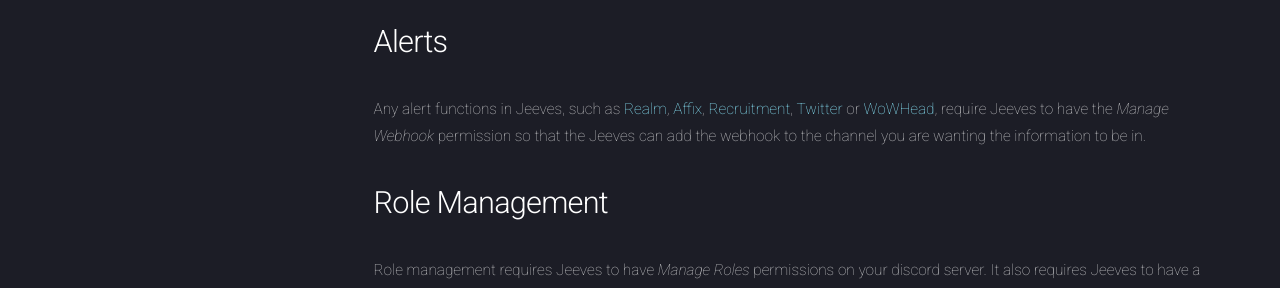
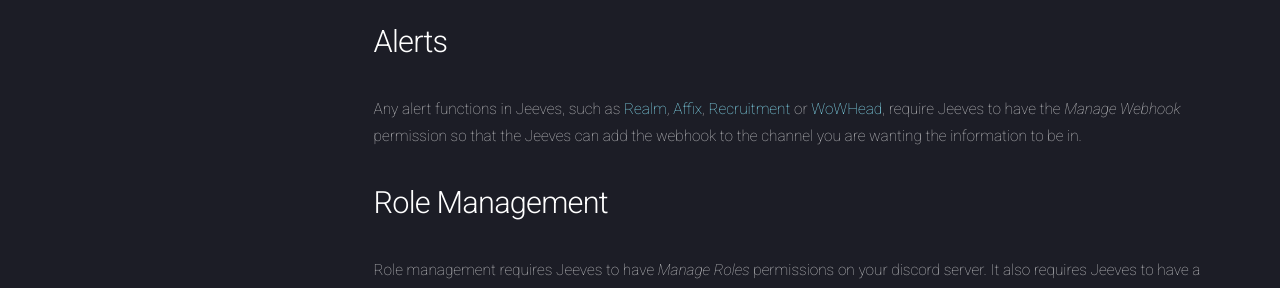
Before and after one commit to TeamJeeves/Jeeves-Bot-Documentation, an MkDocs documentation site: the page built from docs/guides/Permissions.md, in a window 1280 px wide and 900 px high. Shown: the part 368-656 px from the top of the window. Built offline with MkDocs 1.6.1, drawn with Linux system fonts in a browser that asks for light colours; nearby versions of some CDN libraries.

Commit message:
improve wording and accuracy

```diff
--- a/docs/guides/Permissions.md
+++ b/docs/guides/Permissions.md
@@ -4,43 +4,42 @@ By default, Jeeves requests full admin rights to your discord server when you ad
 
 ## Basic functions
 
-The basic functions of Jeeves require Jeeves to have *View Channels*, *Send Messages* and *Embed Links* permissions
+The basic functions of Jeeves require Jeeves to have _View Channels_, _Send Messages_ and _Embed Links_ permissions
 
 ## Alerts
 
-Any alert functions in Jeeves, such as [Realm](../commands/feeds/realm-alerts.md), [Affix](../commands/feeds/affix-alerts.md), [Recruitment](../commands/feeds/recruitment.md), [Twitter](../commands/feeds/twitter.md) or [WoWHead](../commands/feeds/wowhead-webhook.md), require Jeeves to have the *Manage Webhook* permission so that the Jeeves can add the webhook to the channel you are wanting the information to be in.
+Any alert functions in Jeeves, such as [Realm](../commands/feeds/realm-alerts.md), [Affix](../commands/feeds/affix-alerts.md), [Recruitment](../commands/feeds/recruitment.md) or [WoWHead](../commands/feeds/wowhead-webhook.md), require Jeeves to have the _Manage Webhook_ permission so that the Jeeves can add the webhook to the channel you are wanting the information to be in.
 
 ## Role Management
 
-Role management requires Jeeves to have *Manage Roles* permissions on your discord server. It also requires Jeeves to have a role higher in the role list than the roles that it will be assigning.
+Role management requires Jeeves to have _Manage Roles_ permissions on your discord server. It also requires Jeeves to have a role higher in the role list than the roles that it will be assigning.
 
 ## Nicknames
 
-For Jeeves to manage nicknames of players, Jeeves requires the *Manage Nicknames* permission
-
+For Jeeves to manage nicknames of players, Jeeves requires the _Manage Nicknames_ permission
 
 ## Permissions
 
-|Permission|Required|Reason|
-|-------------------------|:----:|------------------------|
-|Administrator|No||
-|Manage Server|No||
-|Manage Roles|Yes|This permission is required in order for Jeeves to assign roles|
-|Manage Channels|No||
-|Kick Members|No||
-|Ban Members|No||
-|Create Invite|No||
-|Manage Nicknames|Yes|This permission is required in order for Jeeves to assign nicknames to users|
-|Change Nickname|No||
-|Manage Emojis and Stickers|No||
-|Manage Webhooks|Yes|Jeeves setups webhooks for many Alert functions|
-|View Audit Log|No||
-|Read Messages|Yes|This basic permission allows Jeeves to see commands in chat|
-|Send Messages|Yes|This basic permission allows Jeeves to send messages in chat|
-|Embed Links|Yes|This permission is required for Jeeves to embed data in posts|
-|Read Message History|No||
-|Use External Emojis|Yes|Jeeves makes use of external emojis for the `!keystone list` command|
-|Connect|No|Jeeves no longer has audio functions|
-|Speak|No|Jeeves no longer has audio functions|
-|Move Members|Yes|This permission is required in order for Jeeves to perform the [Summon](../commands/tools/summon.md) function|
-|Use Voice Activity|No||
+| Permission                 | Required | Reason                                                                                                        |
+| -------------------------- | :------: | ------------------------------------------------------------------------------------------------------------- |
+| Administrator              |    No    |                                                                                                               |
+| Manage Server              |    No    |                                                                                                               |
+| Manage Roles               |   Yes    | This permission is required in order for Jeeves to assign roles                                               |
+| Manage Channels            |    No    |                                                                                                               |
+| Kick Members               |    No    |                                                                                                               |
+| Ban Members                |    No    |                                                                                                               |
+| Create Invite              |    No    |                                                                                                               |
+| Manage Nicknames           |   Yes    | This permission is required in order for Jeeves to assign nicknames to users                                  |
+| Change Nickname            |    No    |                                                                                                               |
+| Manage Emojis and Stickers |    No    |                                                                                                               |
+| Manage Webhooks            |   Yes    | Jeeves setups webhooks for many Alert functions                                                               |
+| View Audit Log             |    No    |                                                                                                               |
+| Read Messages              |   Yes    | This basic permission allows Jeeves to see commands in chat                                                   |
+| Send Messages              |   Yes    | This basic permission allows Jeeves to send messages in chat                                                  |
+| Embed Links                |   Yes    | This permission is required for Jeeves to embed data in posts                                                 |
+| Read Message History       |    No    |                                                                                                               |
+| Use External Emojis        |   Yes    | Jeeves makes use of external emojis for the `!keystone list` command                                          |
+| Connect                    |    No    | Jeeves no longer has audio functions                                                                          |
+| Speak                      |    No    | Jeeves no longer has audio functions                                                                          |
+| Move Members               |   Yes    | This permission is required in order for Jeeves to perform the [Summon](../commands/tools/summon.md) function |
+| Use Voice Activity         |    No    |                                                                                                               |
```
Also changed, not shown: docs/guides/Getting-Started.md (+4 -2 lines).
